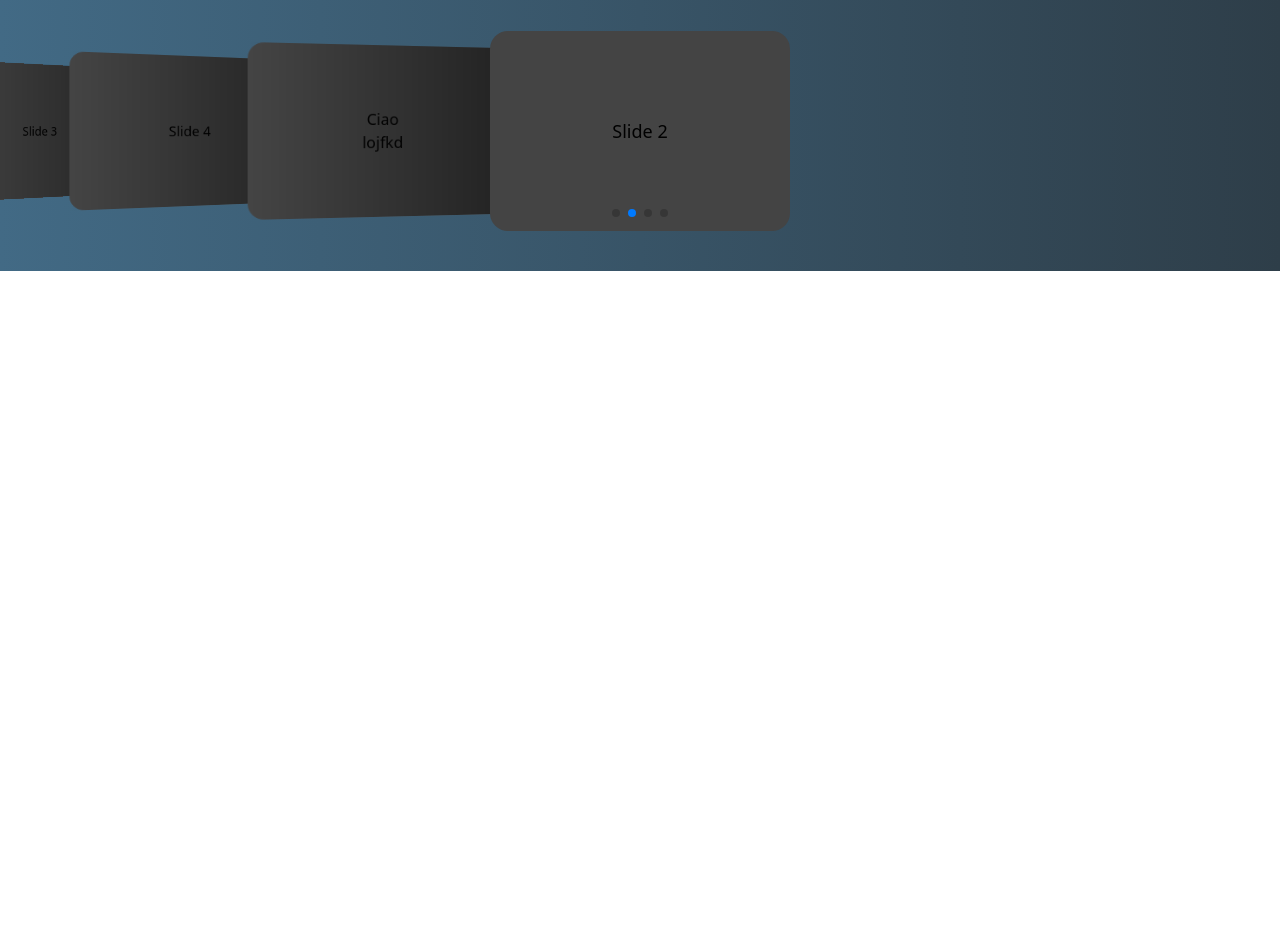
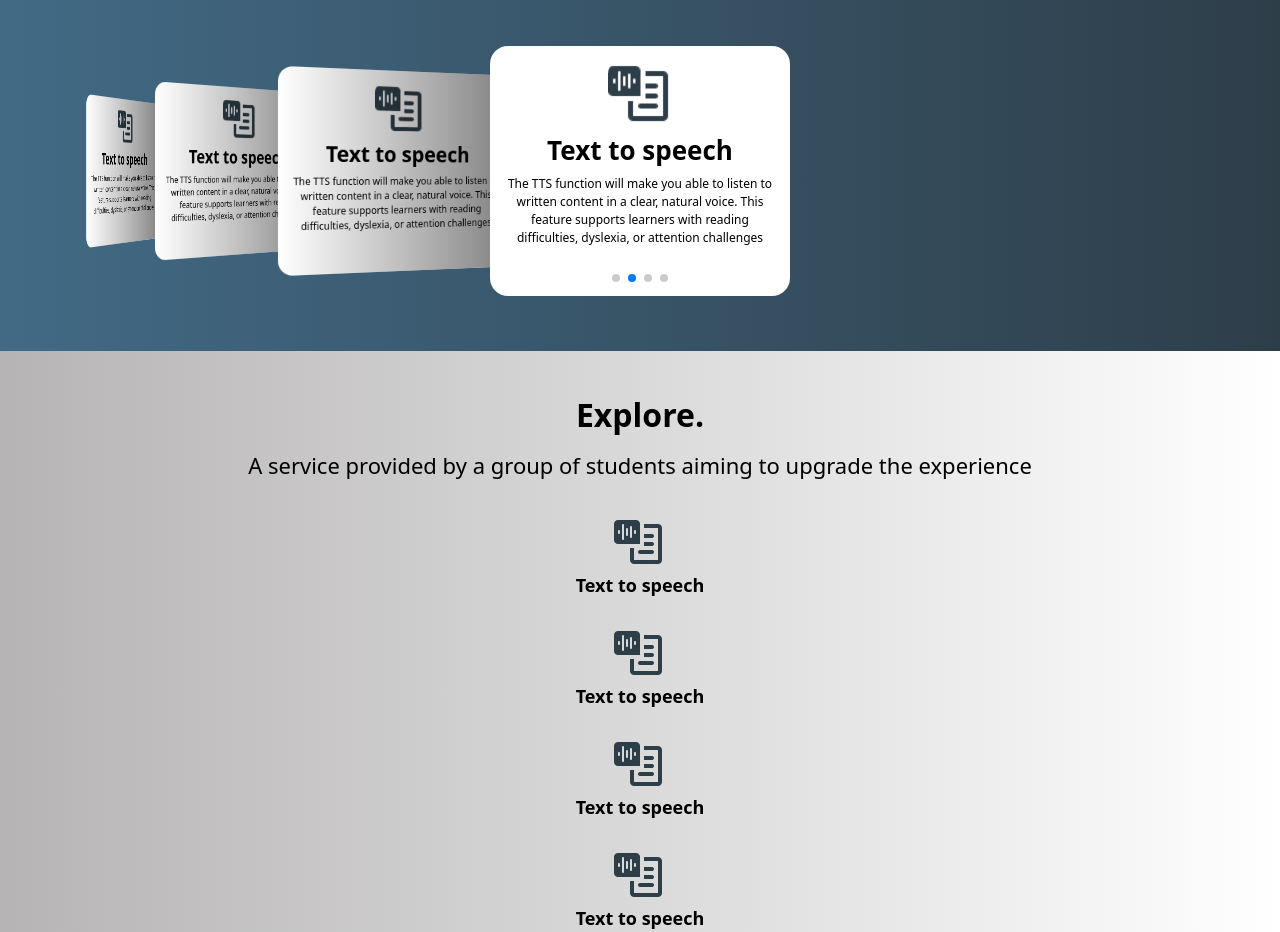
Before and after one commit to FrancescoScanni/EduLift, a plain HTML site: page index.html in a window 1280 px wide. Shown: the part 580-1512 px from the top of the page. Before the commit the page ends 851 px from the top, so only its background shows below. Drawn offline with nearby package versions, Linux system fonts and the light colour scheme.

Commit message:
EduLift v1.1 (Carousel and features section)

```diff
--- a/index.html
+++ b/index.html
@@ -45,31 +45,74 @@
     <!--Carousel-->
     <div class="swiper mySwiper">
     <div class="swiper-wrapper">
-      <div class="swiper-slide flex flex-col justify-center">
-        <h1>Ciao</h1>
-        <p>lojfkd</p>
+      <div class="swiper-slide sw1 flex flex-col justify-center">
+        <div class="TTS flex flex-col justify-start items-center mb-[40px]">
+            <img src="static\media\images\tts.png" class="">
+            <h1 class="font-extrabold text-[26px]">Text to speech</h1>
+            <p class="text-[12px] text-center px-[10px] pt-[5px]">The TTS function will make you able to listen to written content in a clear, natural voice. This feature supports learners with reading difficulties, dyslexia, or attention challenges</p>
         </div>
-      <div class="swiper-slide">Slide 2</div>
-      <div class="swiper-slide">Slide 3</div>
-      <div class="swiper-slide">Slide 4</div>
+      </div>
+      <div class="swiper-slide sw1 flex flex-col justify-center">
+        <div class="TTS flex flex-col justify-start items-center mb-[40px]">
+            <img src="static\media\images\tts.png" class="">
+            <h1 class="font-extrabold text-[26px]">Text to speech</h1>
+            <p class="text-[12px] text-center px-[10px] pt-[5px]">The TTS function will make you able to listen to written content in a clear, natural voice. This feature supports learners with reading difficulties, dyslexia, or attention challenges</p>
+        </div>
+      </div>
+      <div class="swiper-slide sw1 flex flex-col justify-center">
+        <div class="TTS flex flex-col justify-start items-center mb-[40px]">
+            <img src="static\media\images\tts.png" class="">
+            <h1 class="font-extrabold text-[26px]">Text to speech</h1>
+            <p class="text-[12px] text-center px-[10px] pt-[5px]">The TTS function will make you able to listen to written content in a clear, natural voice. This feature supports learners with reading difficulties, dyslexia, or attention challenges</p>
+        </div>
+      </div>
+      <div class="swiper-slide sw1 flex flex-col justify-center">
+        <div class="TTS flex flex-col justify-start items-center mb-[40px]">
+            <img src="static\media\images\tts.png" class="">
+            <h1 class="font-extrabold text-[26px]">Text to speech</h1>
+            <p class="text-[12px] text-center px-[10px] pt-[5px]">The TTS function will make you able to listen to written content in a clear, natural voice. This feature supports learners with reading difficulties, dyslexia, or attention challenges</p>
+        </div>
+      </div>
     </div>
     <div class="swiper-pagination"></div>
   </div>
 
 
-
+    <!--Features-->
+    <div class="features w-[100vw] flex flex-col items-center pt-[40px]">
+        <h1 class="text-[32px] font-extrabold">Explore.</h1>
+        <h1 class="text-[22px] text-center mt-[10px]">A service provided by a group of students aiming to upgrade the experience</h1>
+        <div class="feats grid grid-cols-1 w-[85vw] mt-[30px] gap-6">
+            <div class="flex flex-col items-center justify-center">
+                <img src="static\media\images\tts.png" class="">
+                <h1 class="font-semibold text-[18px]">Text to speech</h1>
+            </div>
+            <div class="flex flex-col items-center">
+                <img src="static\media\images\tts.png" class="">
+                <h1 class="font-semibold text-[18px]">Text to speech</h1>
+            </div>
+            <div class="flex flex-col items-center justify-center">
+                <img src="static\media\images\tts.png" class="">
+                <h1 class="font-semibold text-[18px]">Text to speech</h1>
+            </div>
+            <div class="flex flex-col items-center">
+                <img src="static\media\images\tts.png" class="">
+                <h1 class="font-semibold text-[18px]">Text to speech</h1>
+            </div>
+        </div>
+    </div>
 
 
     <script>
-        var swiper = new Swiper(".mySwiper", {
+        const swiper = new Swiper(".mySwiper", {
             effect: "coverflow",
             grabCursor: true,
             centeredSlides: true,
             slidesPerView: "auto",
             coverflowEffect: {
-        rotate: 20,
+                rotate: 30,
                 stretch: 0,
-        depth: 200,
+                depth: 300,
                 modifier: 1,
                 slideShadows: true,
             },
--- a/static/css/style.css
+++ b/static/css/style.css
@@ -3,26 +3,34 @@ body{
     background: linear-gradient(90deg, rgba(66, 106, 133, 1) 0%, rgba(46, 62, 73, 1) 100%);
 }
 
+
+.features{
+    background: #ececec;
+    background: linear-gradient(90deg, rgb(182, 180, 180) 0%, rgba(255, 255, 255, 1) 100%);
+}
+
+
+
 .swiper {
-    margin: 40px 0;
+    margin: 55px 0;
     width: 100vw;
-      height: 200px;
+    height: 250px;
 }
 
 .swiper-slide {
     width: 300px !important;
-      text-align: center;
-      font-size: 18px;
-      background: #444;
+    height: 250px;
+    background: #ffffff;
     display: flex;
     justify-content: center;
     align-items: center;
     border-radius: 18px;
+
 }
 
 .swiper-slide img {
-      display: block;
-      width: 200px !important;
-      height: 100%;
+      width: 65px !important;
+      height: 75px !important;
+      border-radius: 18px;
       object-fit: cover;
 }
```
Also changed, not shown: static/media/images/carousel1.jpg (added), static/media/images/featBg.jpg (added), static/media/images/tts.png (added). Lines whose indentation alone changed are shown as unchanged.
